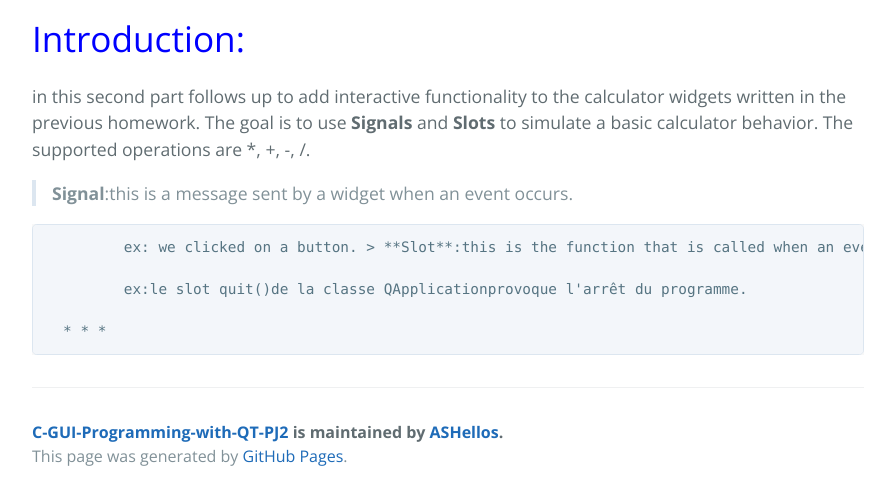
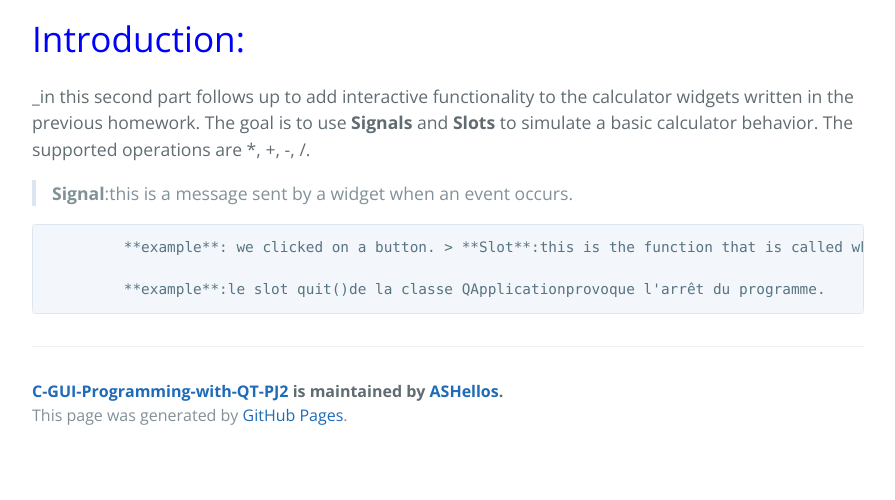
Before and after one commit to ASHellos/C-GUI-Programming-with-QT-PJ2, a Jekyll site: the page built from another-page.md, in a window 1280 px wide. Shown: the part 811-1311 px from the top of the page, without its empty margins (192-1087 px from the left). Built offline with Jekyll 4.4.1, drawn with Linux system fonts in a browser that asks for light colours; our own code applies the rules of GitHub Pages for plain Markdown files; after the commit the page ends 1270 px from its top, so only the background shows below that.

Commit message:
Update another-page.md

```diff
--- a/another-page.md
+++ b/another-page.md
@@ -5,13 +5,11 @@
 ![imageqtc++](https://user-images.githubusercontent.com/93833171/142740904-ae7f6458-f497-47b1-b81f-f530250d112c.png)
 
 # <span style="color:blue">Introduction:</span>
-  in this second part follows up to add interactive functionality to the calculator widgets written in the previous homework. The goal is to use **Signals** and **Slots** to simulate a basic calculator behavior. The supported operations are *, +, -, /.
+  _in this second part follows up to add interactive functionality to the calculator widgets written in the previous homework. The goal is to use **Signals** and **Slots** to simulate a basic calculator behavior. The supported operations are *, +, -, /.
 
 > **Signal**:this is a message sent by a widget when an event occurs.
 
-             ex: we clicked on a button.
+             **example**: we clicked on a button.
 > **Slot**:this is the function that is called when an event has occurred. It is said that the signal calls the slot. Concretely, a slot is a method of a class.
 
-             ex:le slot quit()de la classe QApplicationprovoque l'arrêt du programme.
-
-      * * *
+             **example**:le slot quit()de la classe QApplicationprovoque l'arrêt du programme.
```
